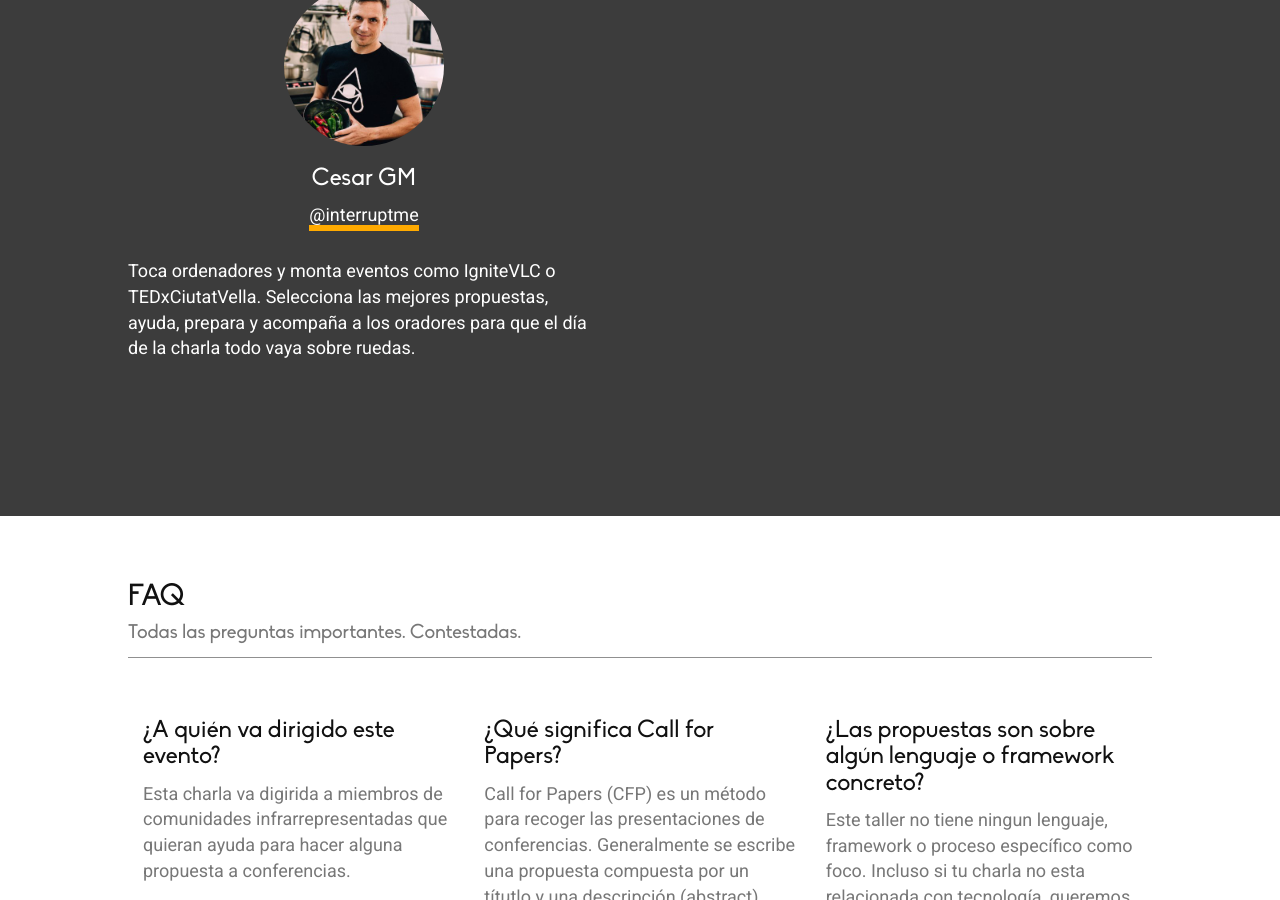
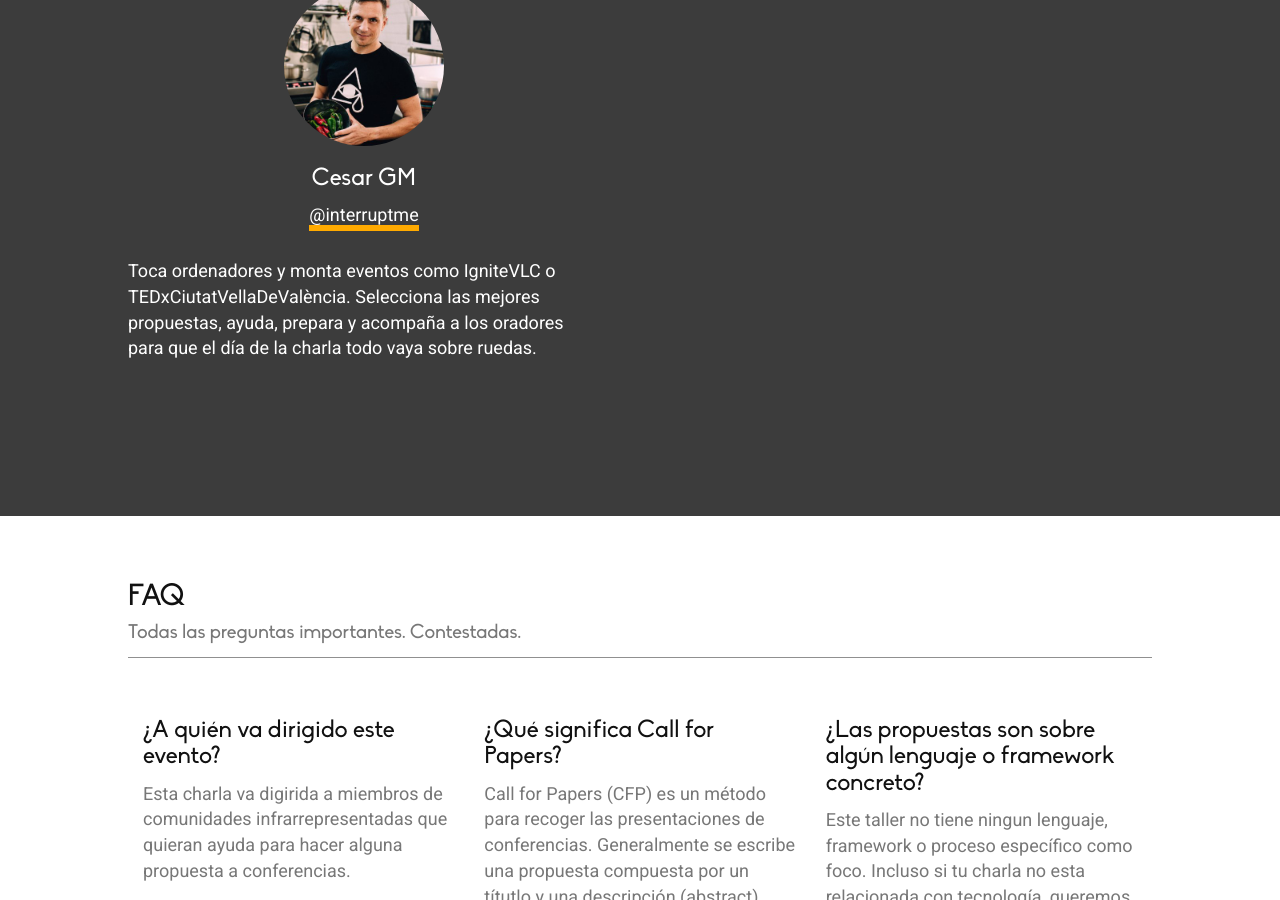
Before and after one commit to VLCTechHub/globaldiversitycfpday, a Jekyll site: the page built from index.html, in a window 1280 px wide and 900 px high, scrolled down 2935 px. Built offline with Jekyll 4.4.1, drawn with Linux system fonts in a browser that asks for light colours; nearby versions of some CDN libraries.

Commit message:
Update bio

```diff
--- a/_data/speakers.yaml
+++ b/_data/speakers.yaml
@@ -10,5 +10,5 @@
 
 - name: Cesar GM
   avatar: /assets/images/Cesar.jpg
-  bio: Toca ordenadores y monta eventos como IgniteVLC o TEDxCiutatVella. Selecciona las mejores propuestas, ayuda, prepara y acompaña a los oradores para que el día de la charla todo vaya sobre ruedas.
+  bio: Toca ordenadores y monta eventos como IgniteVLC o TEDxCiutatVellaDeValència. Selecciona las mejores propuestas, ayuda, prepara y acompaña a los oradores para que el día de la charla todo vaya sobre ruedas.
   twitter: interruptme
```
